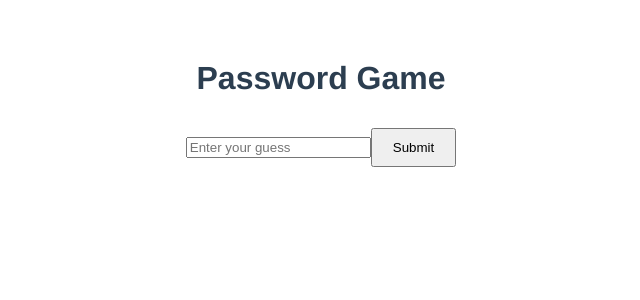
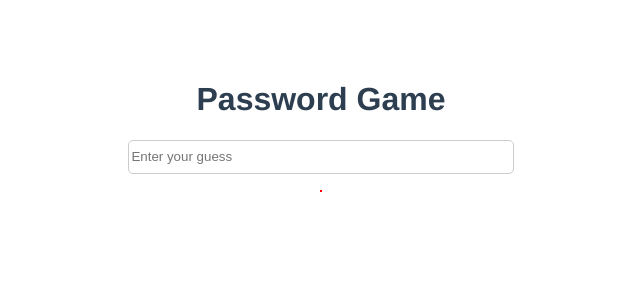
Before and after one commit to grignolanina/UQAC_PROGRAMMATION_WEB_PROJET, a Vue app: page / in a window 1280 px wide. Shown: the top 300 px of the page, without its empty margins (319-959 px from the left). Built offline with nearby package versions, Linux system fonts and the light colour scheme.

Commit message:
component errorMessage ok + affichage en continue des erreurs

```diff
--- a/src/App.vue
+++ b/src/App.vue
@@ -1,53 +1,17 @@
 <template>
-  <!-- <img alt="Vue logo" src="./assets/logo.png"> -->
-  <!-- <HelloWorld msg="Welcome to Your Vue.js App" /> -->
-
-  <PasswordGame :correctPassword="correctPassword" :hint="hint" />
-
-  <!-- <div class="container">
-    <h1>Password Game</h1>
-    <p id="hint">Hint: Some Hint Text</p>
-    <input type="text" id="passwordInput" placeholder="Enter your guess">
-    <button onclick="checkPassword()">Submit</button>
-    <p id="result"></p>
-  </div> -->
+  <PasswordGame />
 </template>
 
 <script>
-// import HelloWorld from './components/HelloWorld.vue'
 import PasswordGame from './components/PasswordGame.vue';
 
 
 export default {
   name: 'App',
   components: {
-    // HelloWorld
     PasswordGame
   },
-  data() {
-    return {
-      correctPassword: "secret",
-      hint: "Some Hint Text"
-    }
-  }
 }
-
-//CODE CHAT GPT
-//const correctPassword = "secret";
-// const hint = "Some Hint Text";
-
-// function checkPassword() {
-//   const userInput = document.getElementById("passwordInput").value;
-//   const resultMessage = document.getElementById("result");
-
-//   if (userInput.toLowerCase() === correctPassword) {
-//     resultMessage.textContent = "Congratulations! You guessed the password!";
-//   } else {
-//     resultMessage.textContent = "Incorrect password. Try again.";
-//   }
-// }
-
-// document.getElementById("hint").textContent = "Hint: " + hint;
 
 </script>
 
--- a/src/components/ErrorMessage.vue
+++ b/src/components/ErrorMessage.vue
@@ -0,0 +1,25 @@
+<template>
+	<div class="error-container">
+		<p class="error-message">{{ result }}</p>
+	</div>
+</template>
+<script>
+
+export default {
+	props: {
+		result: String
+	},
+
+}
+</script>
+
+<style scoped>
+.error-container {
+	display: flex;
+}
+
+.error-message {
+	width: 80%;
+	border: 1px solid red;
+}
+</style>
--- a/src/components/PasswordGame.vue
+++ b/src/components/PasswordGame.vue
@@ -1,15 +1,22 @@
 <template>
 	<div class="password-game">
 		<h1>Password Game</h1>
-		<p :text="'Hint: ' + hint"></p>
-		<input v-model="userInput" placeholder="Enter your guess">
-		<button @click="checkPassword">Submit</button>
-		<p>{{ result }}</p>
+		<div class="form-password">
+			<p :text="'Hint: ' + hint"></p>
+			<input v-model="userInput" @input="handleInput" placeholder="Enter your guess">
+		</div>
+
+		<ErrorMessage :result="result" />
 	</div>
 </template>
 
 <script>
+import ErrorMessage from "./ErrorMessage.vue";
+
 export default {
+	components: {
+		ErrorMessage
+	},
 	props: {
 		hint: String
 	},
@@ -20,7 +27,7 @@ export default {
 		};
 	},
 	methods: {
-		checkPassword() {
+		handleInput() {
 			if (this.isValidPassword(this.userInput)) {
 				this.result = "Félicitations ! Tu as entré un mot de passe correct !";
 			} else {
@@ -52,13 +59,35 @@ export default {
 				return "Le mot de passe doit contenir au moins un chiffre.";
 			}
 
-
 			return "error";
 		}
-
-
 	}
 };
 </script>
 
-<style scoped></style>
+<style scoped>
+.password-game {
+	width: 60%;
+	display: flex;
+	flex-direction: column;
+	align-items: center;
+	justify-content: center;
+	margin: auto;
+}
+
+.form-password {
+	width: 100%;
+	display: flex;
+	flex-direction: row;
+	align-items: center;
+	justify-content: space-around;
+}
+
+input {
+	width: 50%;
+	height: 30px;
+	border-radius: 5px;
+	border: 1px solid #ccc;
+	margin: auto;
+}
+</style>
```
